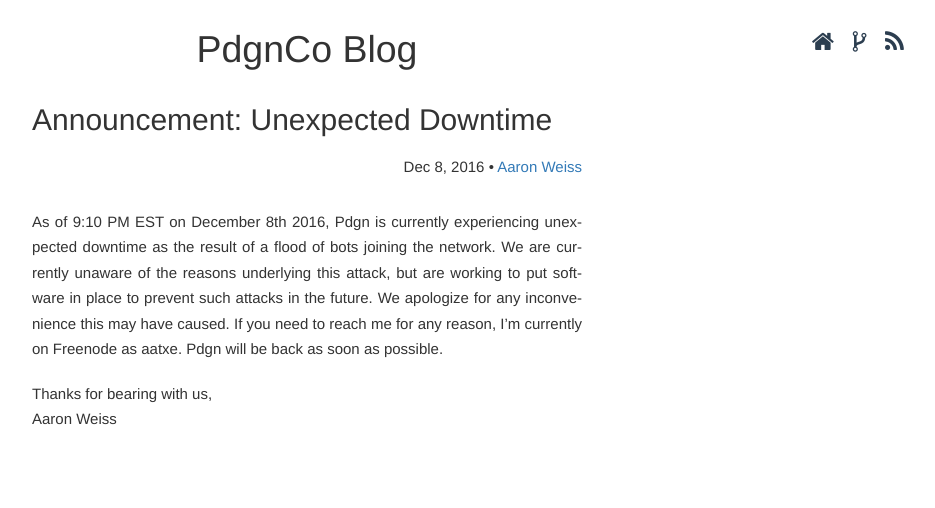
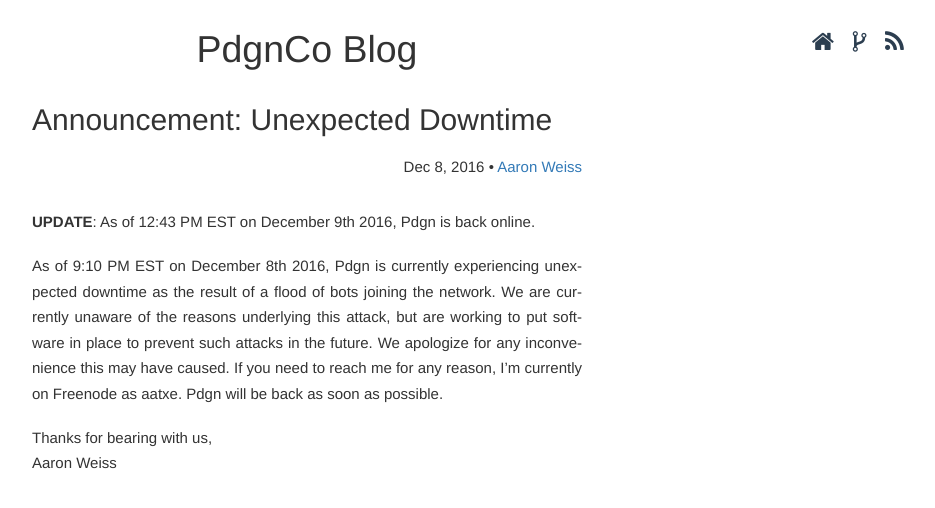
Before and after one commit to Pdgn/blog, a Jekyll site: the page built from _posts/2016-12-08-unexpected-downtime.md, in a window 1280 px wide. Shown: the top 508 px of the page, without its empty margins (333-1268 px from the left). Built offline with Jekyll 4.4.1, drawn with Linux system fonts in a browser that asks for light colours.

Commit message:
Updated downtime to indicate that pdgn is back up.

```diff
--- a/_posts/2016-12-08-unexpected-downtime.md
+++ b/_posts/2016-12-08-unexpected-downtime.md
@@ -7,6 +7,8 @@
 categories: general
 ---
 
+**UPDATE**: As of 12:43 PM EST on December 9th 2016, Pdgn is back online.
+
 As of 9:10 PM EST on December 8th 2016, Pdgn is currently experiencing unexpected downtime as the result of
 a flood of bots joining the network. We are currently unaware of the reasons underlying this attack, but are
 working to put software in place to prevent such attacks in the future. We apologize for any inconvenience
```
